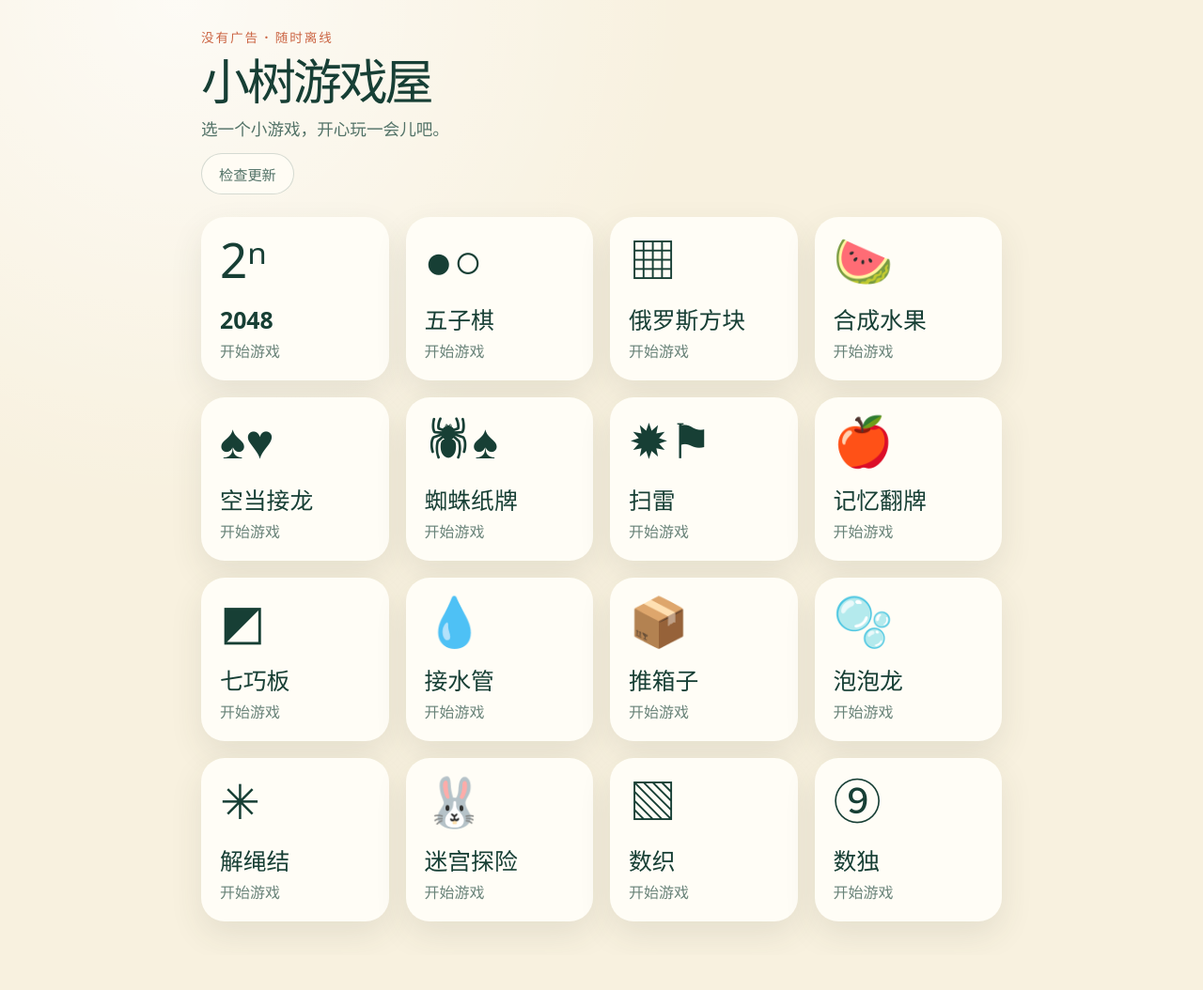
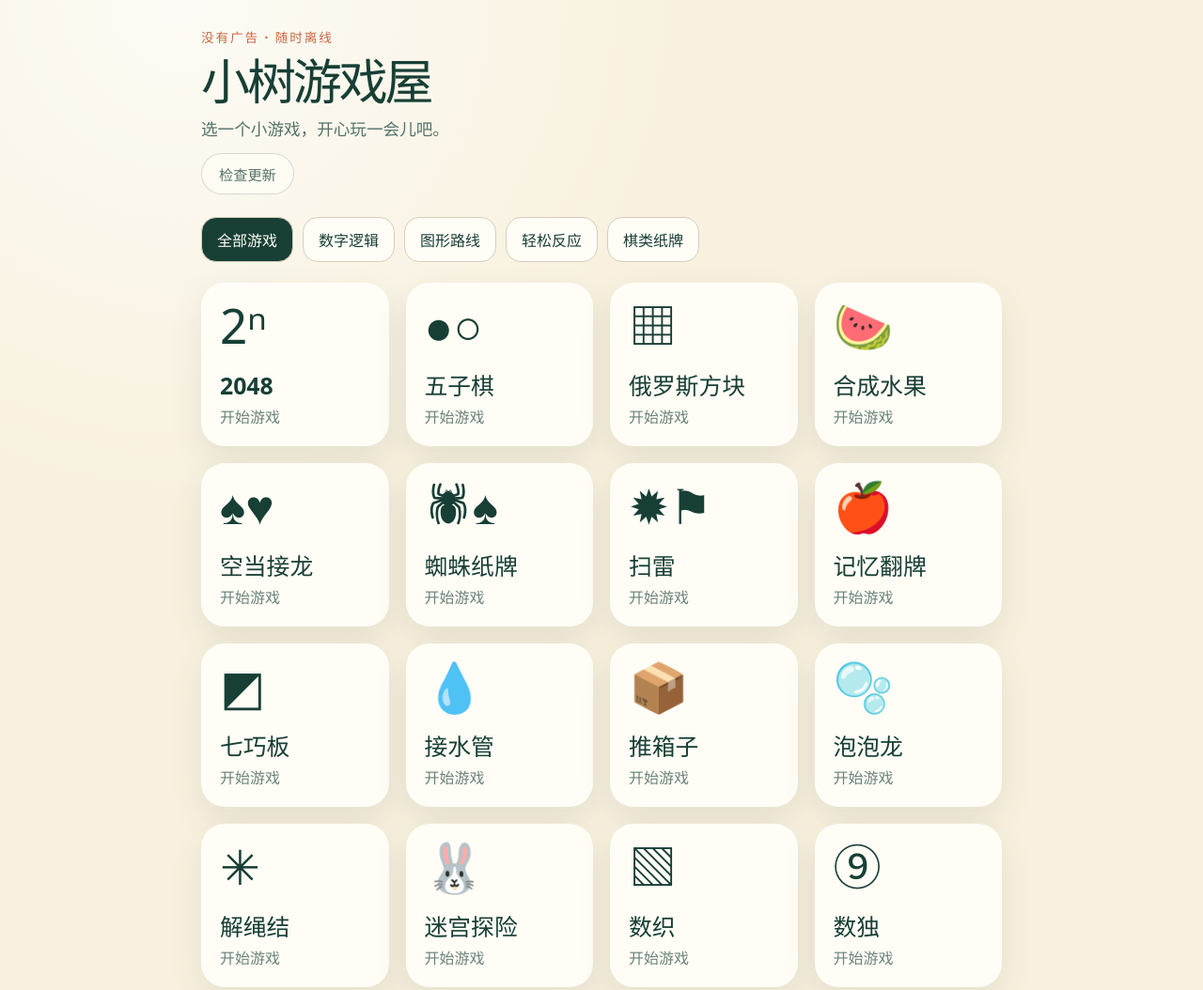
Before and after one commit to callcter/games, a website built with Vite: page index.html in a window 1280 px wide. Shown: the top 1054 px of the page at 94% size. Before the commit the page ends 1017 px from the top, so only its background shows below. Built offline with nearby package versions, Linux system fonts and the light colour scheme.

Commit message:
feat: organize the game lobby with categories and recent games

```diff
--- a/src/app/app.ts
+++ b/src/app/app.ts
@@ -1,5 +1,6 @@
 import { puzzles } from './puzzles'
 import { loadProgress, summarizeProgress } from '../games/puzzle-kit/progress'
+import { CATEGORIES, categoryOf, readRecent, rememberRecent, type Category } from './library'
 
 const games = [
   { id: '2048', title: '2048', symbol: '2ⁿ', ready: true },
@@ -54,6 +55,7 @@ export function renderApp(root: HTMLDivElement | null): void {
   let pendingUpdate: (() => Promise<void>) | null = null
   let showUpdatedConfirmation = window.sessionStorage.getItem('family-game-room-updated') === '1'
   let exitInProgress = false
+  let selectedCategory: Category = 'all'
 
   window.sessionStorage.removeItem('family-game-room-updated')
 
@@ -127,6 +129,7 @@ export function renderApp(root: HTMLDivElement | null): void {
     activeGame?.destroy()
     activeGame = null
     currentView = 'home'
+    const recent = readRecent(games.map(game => game.id)).flatMap(id => games.find(game => game.id === id) ?? [])
 
     root.innerHTML = `
     <main class="app-shell">
@@ -139,9 +142,11 @@ export function renderApp(root: HTMLDivElement | null): void {
           <span class="update-status" role="status"></span>
         </div>
       </header>
+      ${recent.length ? `<section class="recent-games" aria-label="最近玩过"><h2>最近玩过</h2><div>${recent.map(game => `<button type="button" data-game="${game.id}"><span aria-hidden="true">${game.symbol}</span> ${game.title}</button>`).join('')}</div></section>` : ''}
+      <nav class="game-categories" aria-label="游戏分类">${CATEGORIES.map(category => `<button type="button" data-category="${category.id}" aria-pressed="${selectedCategory === category.id}">${category.title}</button>`).join('')}</nav>
       <section class="game-grid" aria-label="游戏列表">
         ${games.map((game) => `
-          <button class="game-card" data-game="${game.id}" ${game.ready ? '' : 'disabled'}>
+          <button class="game-card" data-game="${game.id}" ${selectedCategory === 'all' || categoryOf(game.id) === selectedCategory ? '' : 'hidden'} ${game.ready ? '' : 'disabled'}>
             <span class="game-card__symbol" aria-hidden="true">${game.symbol}</span>
             <span class="game-card__title">${game.title}</span>
             <span class="game-card__status">${game.ready ? '开始游戏' : '正在准备'}</span>
@@ -167,30 +172,15 @@ export function renderApp(root: HTMLDivElement | null): void {
     <aside class="exit-help" role="status" hidden>请从屏幕底部上滑，关闭游戏屋。</aside>
     `
 
-    root.querySelector<HTMLButtonElement>('[data-game="2048"]')?.addEventListener('click', () => {
-      openGame('2048')
-    })
-    root.querySelector<HTMLButtonElement>('[data-game="gomoku"]')?.addEventListener('click', () => {
-      openGame('gomoku')
-    })
-    root.querySelector<HTMLButtonElement>('[data-game="tetris"]')?.addEventListener('click', () => {
-      openGame('tetris')
-    })
-    root.querySelector<HTMLButtonElement>('[data-game="merge-fruit"]')?.addEventListener('click', () => {
-      openGame('merge-fruit')
-    })
-    root.querySelector<HTMLButtonElement>('[data-game="freecell"]')?.addEventListener('click', () => {
-      openGame('freecell')
-    })
-    root.querySelector<HTMLButtonElement>('[data-game="spider"]')?.addEventListener('click', () => {
-      openGame('spider')
-    })
-    root.querySelector<HTMLButtonElement>('[data-game="minesweeper"]')?.addEventListener('click', () => {
-      openGame('minesweeper')
-    })
-    for (const puzzle of puzzles) {
-      root.querySelector<HTMLButtonElement>(`[data-game="${puzzle.id}"]`)?.addEventListener('click', () => openGame(puzzle.id))
-    }
+    root.querySelectorAll<HTMLButtonElement>('[data-game]').forEach(button => button.addEventListener('click', () => {
+      const game = games.find(game => game.id === button.dataset.game)
+      if (game) openGame(game.id)
+    }))
+    root.querySelectorAll<HTMLButtonElement>('[data-category]').forEach(button => button.addEventListener('click', () => {
+      selectedCategory = button.dataset.category as Category
+      root.querySelectorAll<HTMLButtonElement>('[data-category]').forEach(item => item.setAttribute('aria-pressed', String(item === button)))
+      root.querySelectorAll<HTMLButtonElement>('.game-card').forEach(card => { card.hidden = selectedCategory !== 'all' && categoryOf(card.dataset.game!) !== selectedCategory })
+    }))
 
     // 各益智游戏的最好成绩加载完成后填进卡片副标题；导航离开后丢弃过期结果。
     void loadProgress().then(progress => {
@@ -415,6 +405,8 @@ export function renderApp(root: HTMLDivElement | null): void {
   }
 
   const route = (): void => {
+    const id = gameFromHash(window.location.hash)
+    if (id) rememberRecent(id, games.map(game => game.id))
     const puzzle = puzzles.find(item => `#/${item.id}` === window.location.hash)
     if (puzzle) { void showPuzzle(puzzle); return }
     if (window.location.hash === '#/2048') void show2048()
--- /dev/null
+++ b/src/app/library.ts
@@ -0,0 +1,22 @@
+export const CATEGORIES = [
+  { id: 'all', title: '全部游戏' }, { id: 'logic', title: '数字逻辑' },
+  { id: 'shapes', title: '图形路线' }, { id: 'action', title: '轻松反应' }, { id: 'cards', title: '棋类纸牌' }
+] as const
+export type Category = typeof CATEGORIES[number]['id']
+const GROUPS: Record<string, Category> = {
+  '2048': 'logic', minesweeper: 'logic', sudoku: 'logic', nonogram: 'logic', memory: 'logic',
+  tangram: 'shapes', maze: 'shapes', pipes: 'shapes', sokoban: 'shapes', untangle: 'shapes',
+  tetris: 'action', 'merge-fruit': 'action', bubbles: 'action', gomoku: 'cards', freecell: 'cards', spider: 'cards'
+}
+export const categoryOf = (id: string): Category => GROUPS[id] ?? 'all'
+const KEY = 'family-game-room-recent-v1'
+export function readRecent(allowed: readonly string[]): string[] {
+  try {
+    const value: unknown = JSON.parse(localStorage.getItem(KEY) ?? '[]')
+    return Array.isArray(value) ? [...new Set(value.filter((id): id is string => typeof id === 'string' && allowed.includes(id)))].slice(0,4) : []
+  } catch { return [] }
+}
+export function rememberRecent(id: string, allowed: readonly string[]): void {
+  if (!allowed.includes(id)) return
+  try { localStorage.setItem(KEY, JSON.stringify([id,...readRecent(allowed).filter(old => old !== id)].slice(0,4))) } catch { /* 不影响进入游戏 */ }
+}
--- a/src/app/styles.css
+++ b/src/app/styles.css
@@ -96,6 +96,21 @@ button { font: inherit; }
 }
 
 .game-card:not(:disabled):active { transform: scale(0.97); }
+.game-card[hidden] { display: none; }
+.recent-games { margin: 0 0 24px; }
+.recent-games h2 { font-size: 1.1rem; margin: 0 0 12px; }
+.recent-games div, .game-categories { display: flex; gap: 10px; flex-wrap: wrap; }
+.game-categories { margin-bottom: 22px; }
+.recent-games button, .game-categories button {
+  min-height: 48px;
+  padding: 10px 16px;
+  border: 1px solid #d8cdbb;
+  border-radius: 16px;
+  color: #173f35;
+  background: #fffdf6;
+  cursor: pointer;
+}
+.game-categories [aria-pressed="true"] { background: #173f35; color: #fffdf6; }
 .game-card:disabled { cursor: default; opacity: 0.58; }
 .game-card__symbol { font-size: 3.2rem; line-height: 1; }
 .game-card__title { margin-top: auto; font-size: 1.55rem; font-weight: 800; }
```
Also changed, not shown: tests/platform/game-library.test.ts (added, +19 -0 lines).
